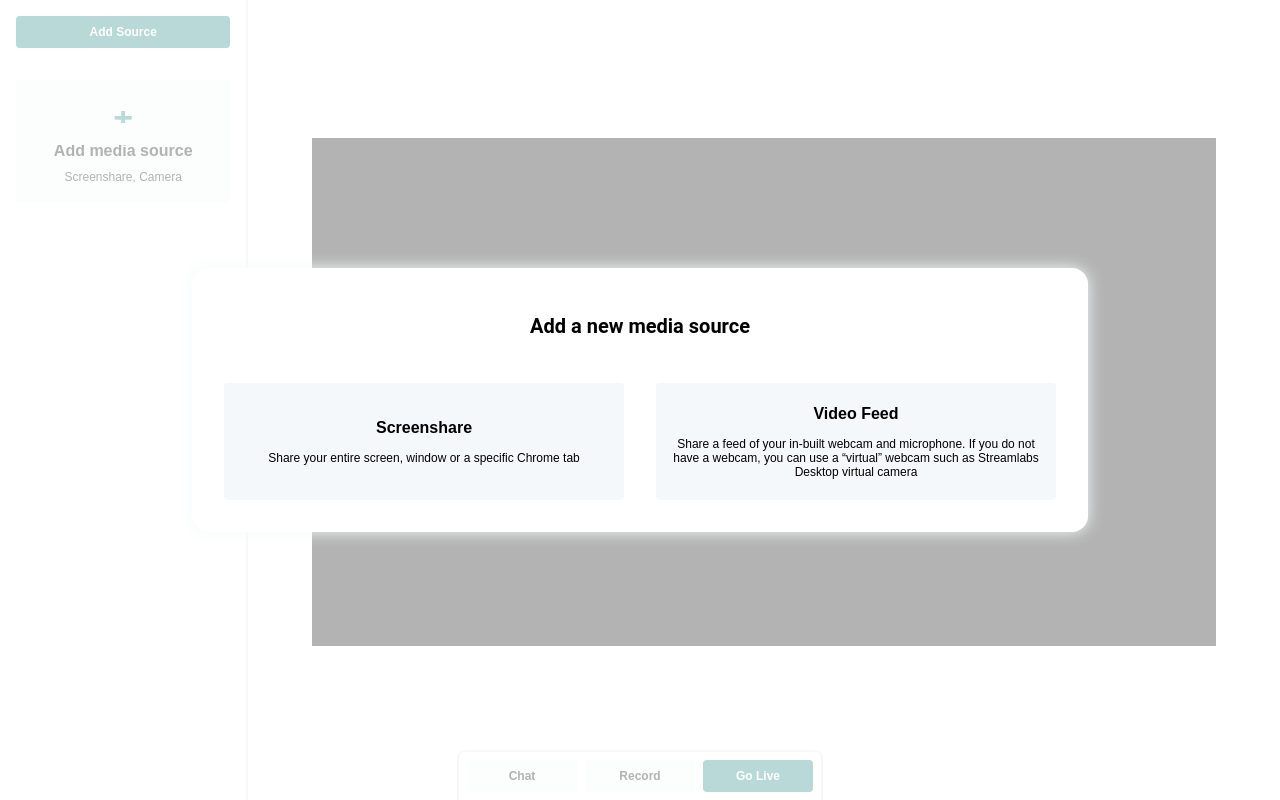
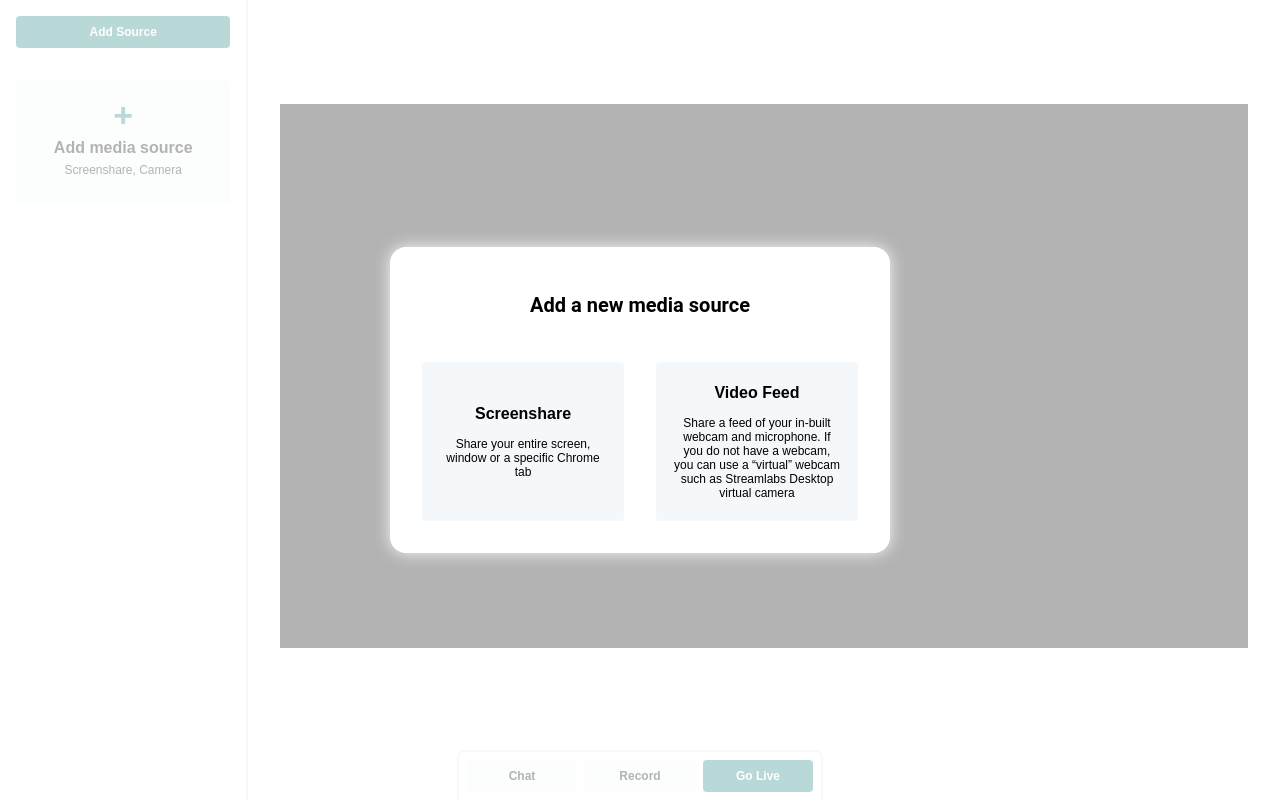
Before and after one commit to wesrupert/melon-mirage, a Vue app: page / in a window 1280 px wide. Both pictures are taken after a click on the button "Add Source". Built offline with nearby package versions, Linux system fonts and the light colour scheme.

Commit message:
fix small layout issues

```diff
--- a/src/App.vue
+++ b/src/App.vue
@@ -88,6 +88,7 @@ function onCloseAddSouceModal() {
   position: sticky;
   top: 0;
   padding: $gap-m 0;
+  overflow: visible;
   z-index: 10;
 
   button {
@@ -103,15 +104,22 @@ function onCloseAddSouceModal() {
 .placeholder-contents {
   @include ratio-contents;
   font-weight: normal;
-  line-height: 1em;
 
   display: flex;
   flex-direction: column;
   align-items: center;
   justify-content: center;
 
+  h1,
+  h2,
+  p {
+    line-height: 1em;
+    margin: $gap-s;
+  }
+
   h1 {
     font-size: $font-xxl;
+    margin: 0;
     color: $accent;
   }
 }
--- a/src/components/AddSourceModal.vue
+++ b/src/components/AddSourceModal.vue
@@ -77,8 +77,7 @@ function onSourceClick(source: NewSourceMetadata) {
 
 .modal {
   @include rounded-corners($radius-l);
-  max-width: 70%;
-  max-height: 80%;
+  width: clamp(300px, 70%, 500px);
   padding: $gap-l;
 
   background-color: $bg-primary;
--- a/src/components/displays/TemplateDisplay.vue
+++ b/src/components/displays/TemplateDisplay.vue
@@ -22,7 +22,6 @@ $display-gap-m: 32px;
 .viewport {
   width: 100%;
   height: 100%;
-  padding: $display-gap-m;
 
   display: flex;
   flex-direction: column;
@@ -48,6 +47,9 @@ $display-gap-m: 32px;
   display: flex;
   align-items: center;
   justify-content: center;
+
+  // Padding to help keep buttons above the go live tray
+  padding-bottom: $gap-l;
 }
 
 .layouts {
```
